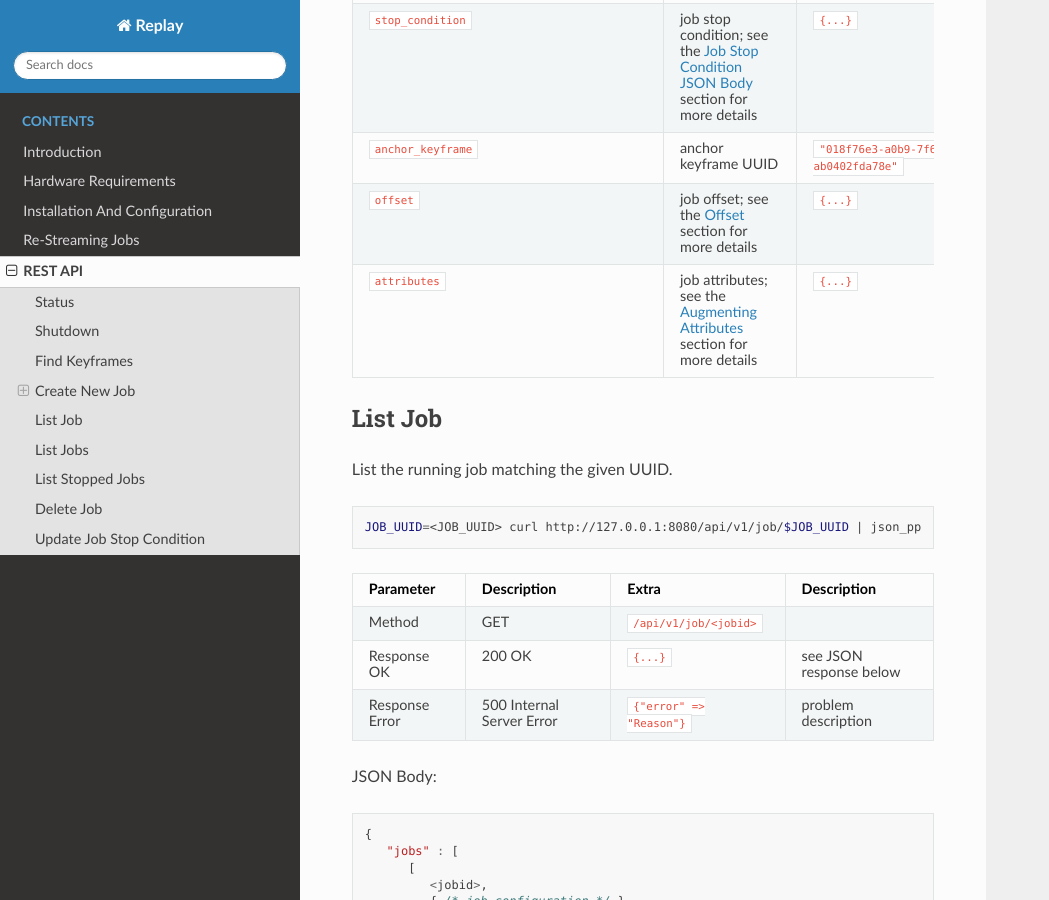
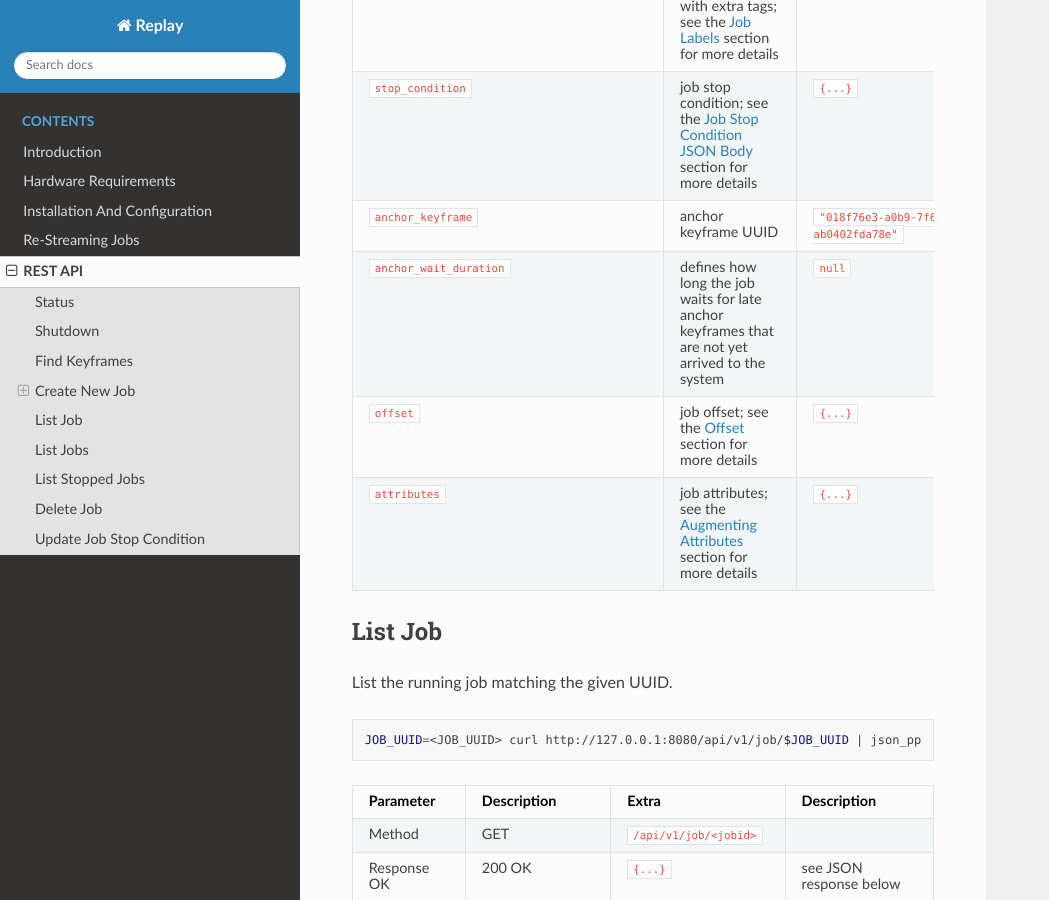
Before and after one commit to insight-platform/Replay, a Sphinx documentation site: the page built from docs/sections/4_api.rst, in a window 1280 px wide and 900 px high, scrolled down 11180 px. Shown: the whole window, without its empty margins (0-1049 px from the left). Built offline with Sphinx 7.4.7 and the Read the Docs theme 2.0.0, drawn with Linux system fonts in a browser that asks for light colours; some of the changed text lies outside the part shown.

Commit message:
updated docs

```diff
--- a/docs/sections/3_jobs.rst
+++ b/docs/sections/3_jobs.rst
@@ -31,6 +31,8 @@ Replay uses frame UUIDs to navigate the video stream. UUIDs are used to find key
 .. warning::
 
     MJPEG and image streams have every frame marked as a keyframe. Thus streams create significantly more indexing information in Replay and thus can require more resources to process.
+
+In certain situations users may encounter cases when frames are not yet delivered to Replay at the moment of the job creation. In this case, the job may wait for the frame to be delivered and then start processing the stream. There is a special optional parameter in the job specification for this case.
 
 Job Offset
 ----------
--- a/docs/sections/4_api.rst
+++ b/docs/sections/4_api.rst
@@ -180,6 +180,10 @@ Creates a new job. Returns the job UUID.
         "frame_count": 10000
       },
       "anchor_keyframe": "$ANCHOR_KEYFRAME",
+      "anchor_wait_duration": {
+        "secs": 1,
+        "nanos": 0
+      },
       "offset": {
         "blocks": 5
       },
@@ -532,6 +536,10 @@ All Configuration Parameters
       - anchor keyframe UUID
       - ``"018f76e3-a0b9-7f67-8f76-ab0402fda78e"``
       - ``"018f76e3-a0b9-7f67-8f76-ab0402fda78e"``
+    * - ``anchor_wait_duration``
+      - defines how long the job waits for late anchor keyframes that are not yet arrived to the system
+      - ``null``
+      - ``{"secs": 1, "nanos": 0}``
     * - ``offset``
       - job offset; see the `Offset`_ section for more details
       - ``{...}``
```
